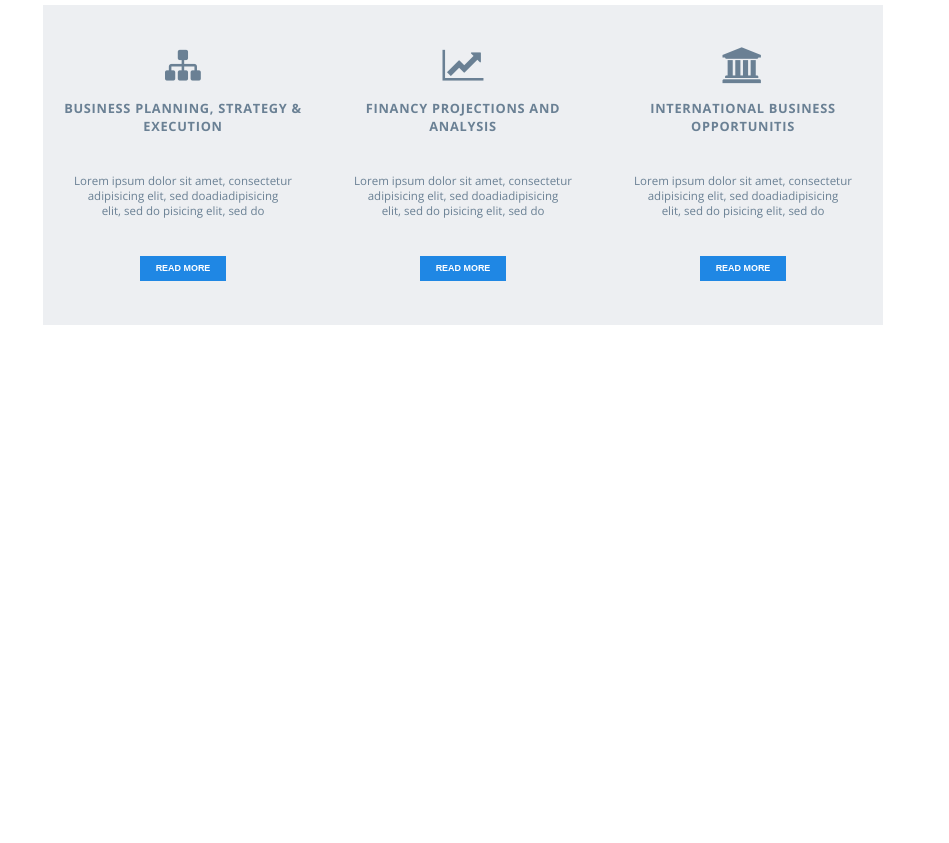
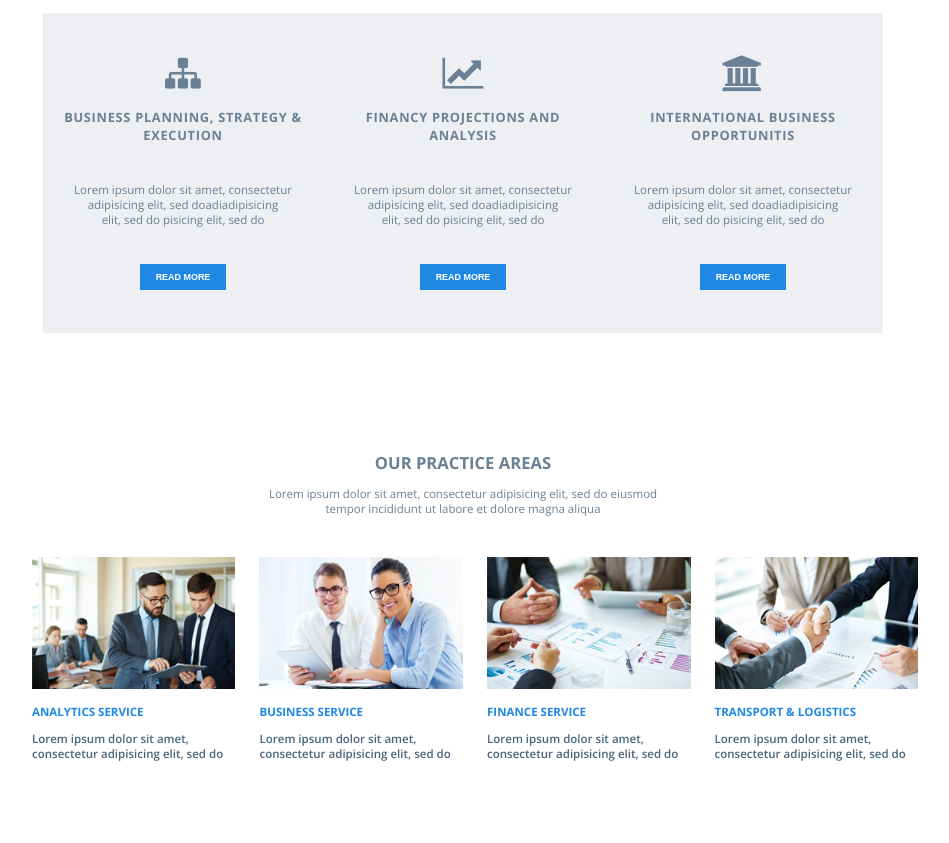
Before and after one commit to MrSchweppes1/PR5, a plain HTML site: page index.html in a window 1280 px wide. Shown: the part 1482-2325 px from the top of the page, without its empty margins (177-1126 px from the left). Before the commit the page ends 1924 px from the top, so only its background shows below. Drawn offline with nearby package versions, Linux system fonts and the light colour scheme.

Commit message:
3 блока осталось

```diff
--- a/index.html
+++ b/index.html
@@ -142,6 +142,55 @@
             </div>
         </div>
     </div>
+    <div class ="areas" style="height: 30.625vw;">
+        <div class="areasTXT">
+            <h1 style="text-transform: uppercase; color: #6a8094;">
+                Our practice areas
+            </h1>
+            <p style="color: #6a8094;">
+                Lorem ipsum dolor sit amet, consectetur adipisicing elit, sed do eiusmod tempor incididunt ut labore et
+                dolore magna aliqua
+            </p>
+        </div>
+        <div class="areasPhotos">
+            <div class="photo" id="ph1">
+                <img src="img/areas1.png" alt="">
+                <h1 style="text-transform: uppercase; color: #1f87e4;">
+                    analytics service
+                </h1>
+                <p>
+                    Lorem ipsum dolor sit amet, consectetur adipisicing elit, sed do
+                </p>
+            </div>
+            <div class="photo" id="ph2">
+                <img src="img/areas2.png" alt="">
+                <h1 style="text-transform: uppercase; color: #1f87e4;">
+                    business service
+                </h1>
+                <p>
+                    Lorem ipsum dolor sit amet, consectetur adipisicing elit, sed do
+                </p>
+            </div>
+            <div class="photo" id="ph3">
+                <img src="img/areas3.png" alt="">
+                <h1 style="text-transform: uppercase; color: #1f87e4;">
+                    finance service
+                </h1>
+                <p>
+                    Lorem ipsum dolor sit amet, consectetur adipisicing elit, sed do
+                </p>
+            </div>
+            <div class="photo" id="ph4">
+                <img src="img/areas4.png" alt="">
+                <h1 style="text-transform: uppercase; color: #1f87e4;">
+                    transport & logistics
+                </h1>
+                <p>
+                    Lorem ipsum dolor sit amet, consectetur adipisicing elit, sed do
+                </p>
+            </div>
+        </div>
+    </div>
     <footer>
 
     </footer>
--- a/style.css
+++ b/style.css
@@ -10,7 +10,7 @@ body{
 }
 header{
     position:relative;
-    height: 58.7vw;
+    height: 59.375vw;
     width: 100%;
     background-size: 100%;
     background-image: url(img/headerBG.png);
@@ -21,8 +21,8 @@ header{
     display: flex;
     align-items: center;
     width: 100%;
-    height: 4.3vh;
-    font-size: 0.75vw;
+    height: 5.26vh;
+    font-size: 0.76vw;
     cursor: pointer;
     background-color: #4a657d;
 }
@@ -60,7 +60,7 @@ header{
 }
 .support button{
     padding: 0;
-    font-size: 0.9vw;
+    font-size: 0.86vw;
     border:none;
     height: 100%;
     width: 69.023569%;
@@ -70,7 +70,7 @@ header{
 }
 nav{
     width: 100%;
-    height: 8.6vh;
+    height: 10.526vh;
     background: white;
     display: flex;
     align-items: center;
@@ -82,7 +82,7 @@ nav img{
     width: 10.9375%;
 }
 .navtxt{
-    font-size: 0.75vw;
+    font-size: 0.9vw;
     display: flex;
     justify-content: space-between;
     width: 29.0625%;
@@ -129,14 +129,14 @@ nav a{
     background-color: #1f87e4;
     color: white;
     width: 12vw;
-    height: 4.75vh;
+    height: 5vh;
 }
 .slider .sliders{
     display: flex;
     justify-content: center;
     align-items: center;
     width: 4.375%;
-    height: 4.6vh;
+    height: 6vh;
     font-size: 3vh;
 }
 .AboutUs{
@@ -175,7 +175,6 @@ nav a{
     height: 5vh;
     margin-top: 5vh;
 }
-
 .services{
     margin: 0;
     height: 50vw;
@@ -264,6 +263,47 @@ nav a{
     height: 2.5vw;
     width: 8vw;
     transition: 1s;
+}
+.areas{
+    margin: 0;
+    display: flex;
+    flex-direction: column;
+    align-items: center;
+}
+.areas .areasTXT{
+    display: flex;
+    flex-direction: column;
+    align-items: center;
+    width: 32.68vw;
+}
+.areas .areasTXT h1{
+    font-size: 1.3vw;
+    margin: 0;
+}
+.areas .areasTXT p{
+    font-size: 0.9vw;
+    text-align: center;
+    margin-bottom: 3.2vw;
+}
+.areasPhotos{
+    display: flex;
+    flex-direction: row;
+}
+.photo{
+    width: 15.9vw;
+    display: flex;
+    flex-direction: column;
+    margin-left: 1.875vw;
+}
+.photo p{
+    color: #4a657d;
+    font-weight: 600;
+    font-size: 0.9vw;
+}
+.photo h1{
+    font-size: 0.9vw;
+    margin-top: 1.2vw;
+    margin-bottom: 0;
 }
 /* @media screen and (min-width: 200px) and (max-width: 300px) {
     .topnav{
```
Also changed, not shown: img/areas1.png (added), img/areas2.png (added), img/areas3.png (added), img/areas4.png (added).
